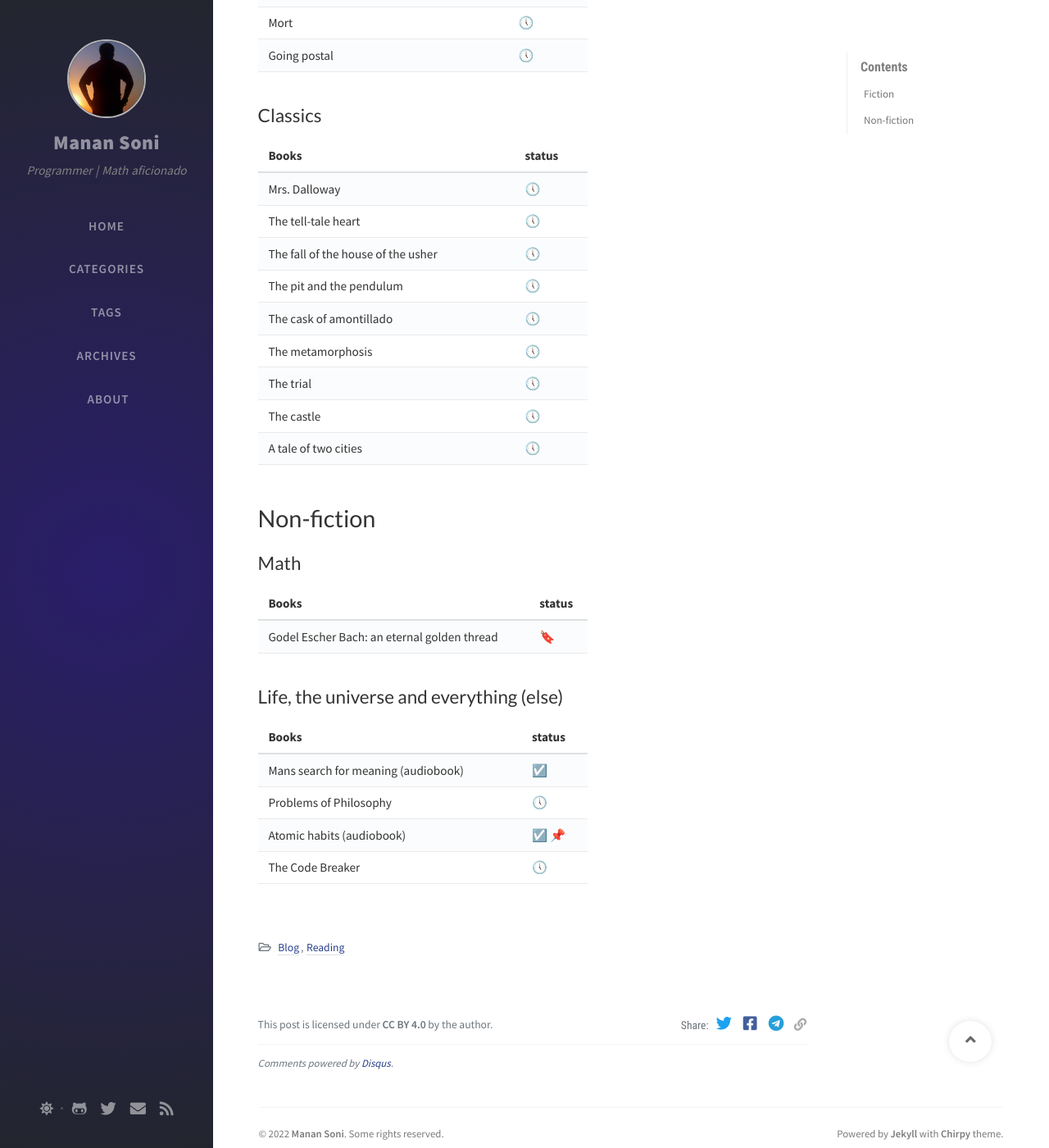
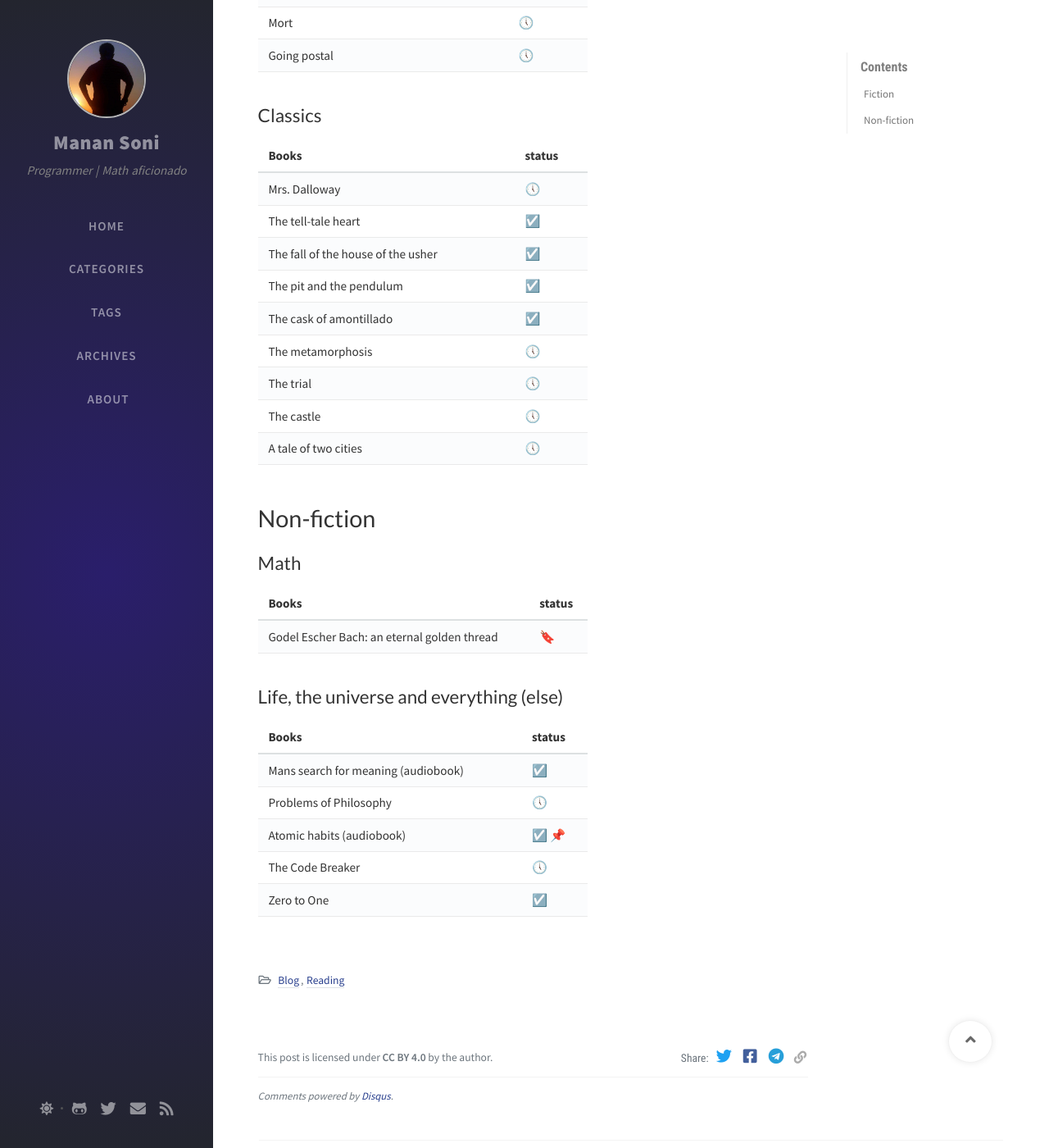
Before and after one commit to MananSoni42/manansoni42.github.io, a Jekyll site: the page built from _posts/2022-01-16-Books-to-read-in-2022.md, in a window 1280 px wide and 1400 px high, scrolled down 774 px. Shown: the whole window at 82% size. Built offline with Jekyll 4.4.1, drawn with Linux system fonts in a browser that asks for light colours; nearby versions of some CDN libraries; emoji names are drawn with the system emoji font; comment, search, counter and statistics services are not loaded; some of the changed lines change nothing that is shown.

Commit message:
update 2022 books

```diff
--- a/_posts/2022-01-16-Books-to-read-in-2022.md
+++ b/_posts/2022-01-16-Books-to-read-in-2022.md
@@ -32,17 +32,17 @@ My (frequently updated) wishlist of books to read in **2022**
 
 ## Classics
 
-| Books                              | status   |
-| ---------------------------------- | -------- |
-| Mrs. Dalloway                      | :clock5: |
-| The tell-tale heart                | :clock5: |
-| The fall of the house of the usher | :clock5: |
-| The pit and the pendulum           | :clock5: |
-| The cask of amontillado            | :clock5: |
-| The metamorphosis                  | :clock5: |
-| The trial                          | :clock5: |
-| The castle                         | :clock5: |
-| A tale of two cities               | :clock5: |
+| Books                              | status                  |
+| ---------------------------------- | ----------------------- |
+| Mrs. Dalloway                      | :clock5:                |
+| The tell-tale heart                | :ballot_box_with_check: |
+| The fall of the house of the usher | :ballot_box_with_check: |
+| The pit and the pendulum           | :ballot_box_with_check: |
+| The cask of amontillado            | :ballot_box_with_check: |
+| The metamorphosis                  | :clock5:                |
+| The trial                          | :clock5:                |
+| The castle                         | :clock5:                |
+| A tale of two cities               | :clock5:                |
 
 # Non-fiction
 
@@ -60,3 +60,4 @@ My (frequently updated) wishlist of books to read in **2022**
 | Problems of Philosophy              | :clock5:                          |
 | Atomic habits (audiobook)           | :ballot_box_with_check: :pushpin: |
 | The Code Breaker                    | :clock5:                          |
+| Zero to One                         | :ballot_box_with_check:           |
```
